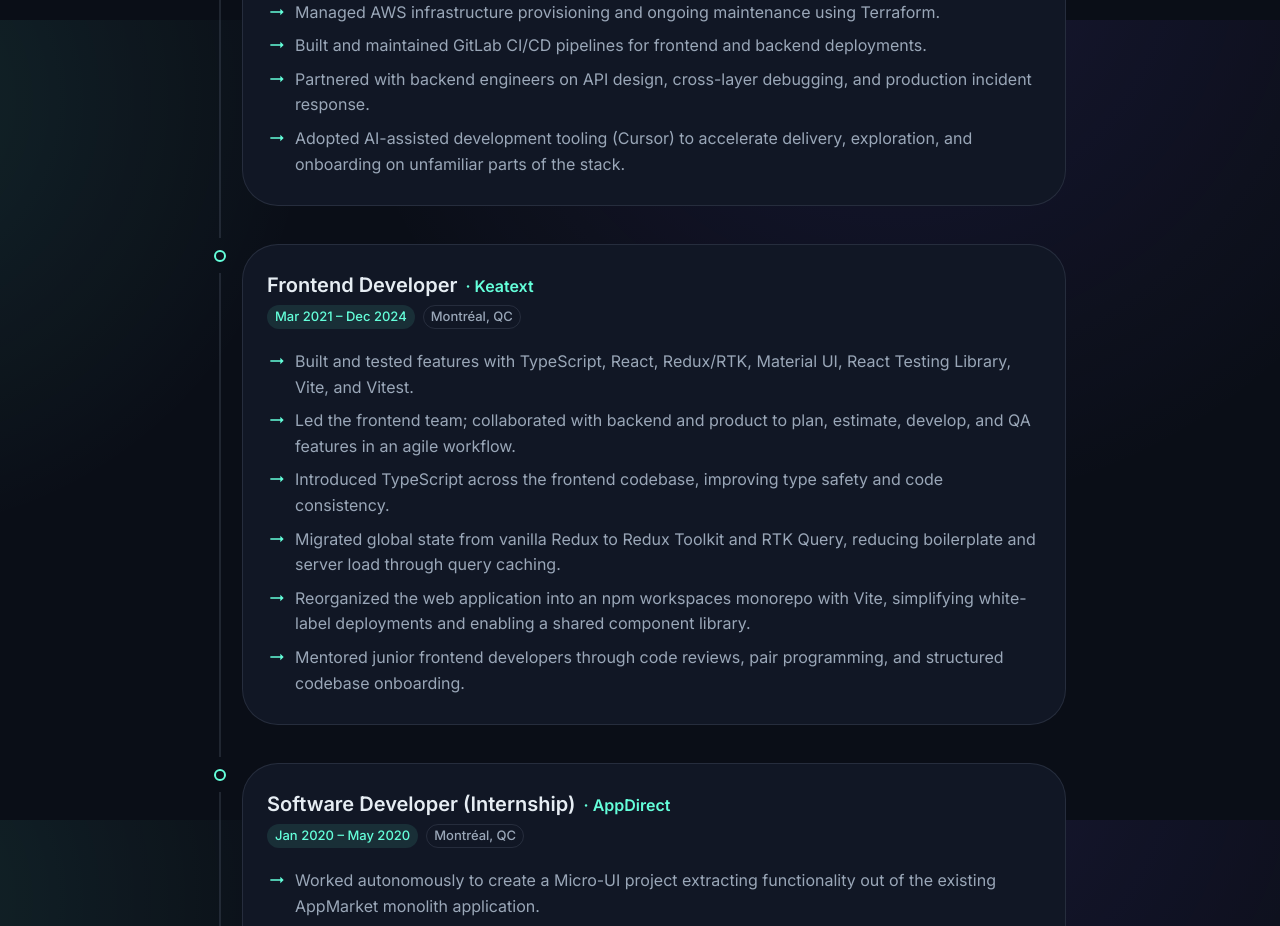
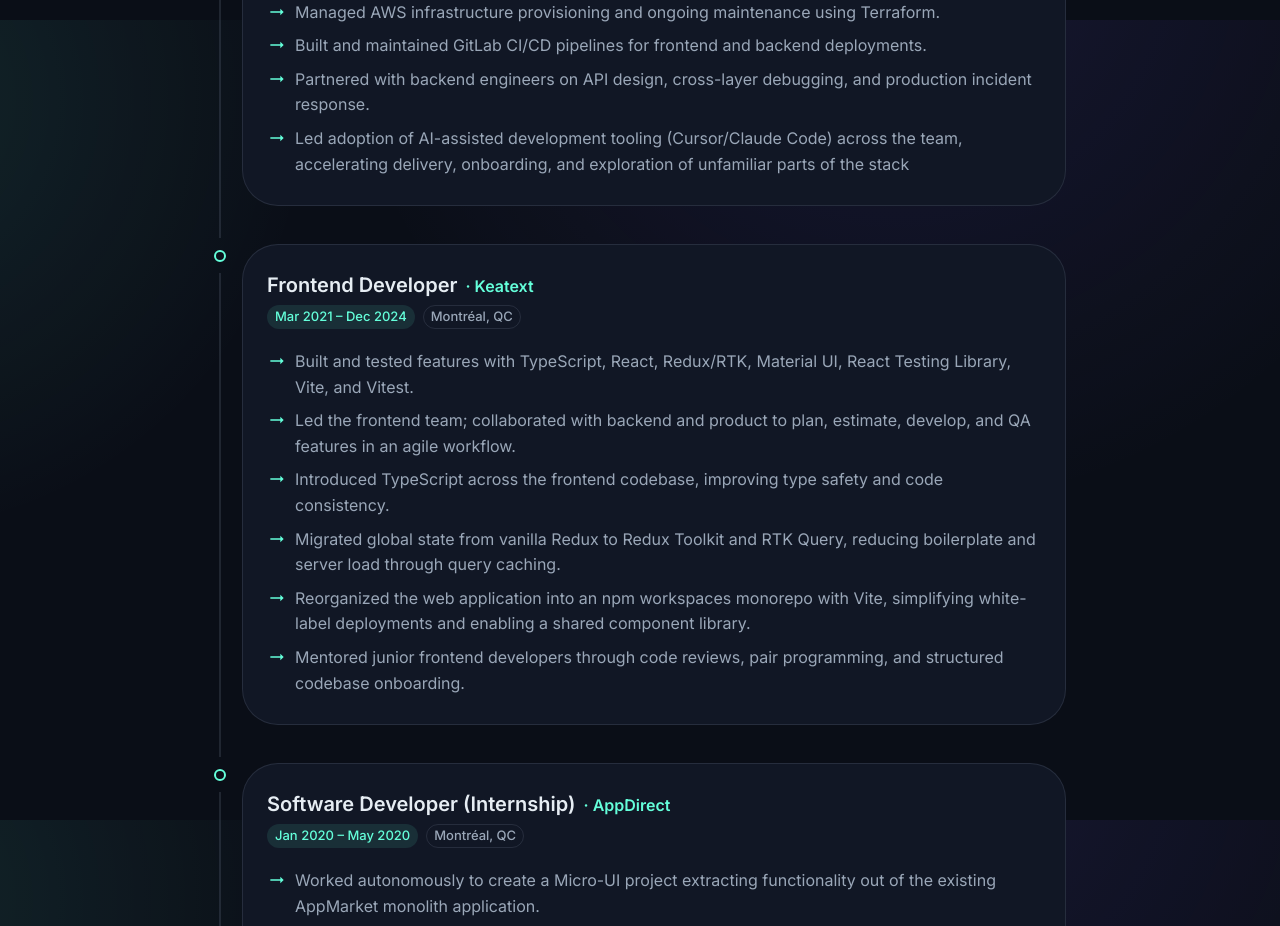
Before and after one commit to ArunrajAdlee/arunrajadlee.github.io, a React (Vite) app: page / in a window 1280 px wide. Shown: the part 2380-3306 px from the top of the page. Built offline with nearby package versions, Linux system fonts and the light colour scheme.

Commit message:
Update resume bullet

```diff
--- a/src/data/resume.ts
+++ b/src/data/resume.ts
@@ -71,7 +71,7 @@ const resume: Resume = {
         'Managed AWS infrastructure provisioning and ongoing maintenance using Terraform.',
         'Built and maintained GitLab CI/CD pipelines for frontend and backend deployments.',
         'Partnered with backend engineers on API design, cross-layer debugging, and production incident response.',
-        'Adopted AI-assisted development tooling (Cursor) to accelerate delivery, exploration, and onboarding on unfamiliar parts of the stack.',
+        'Led adoption of AI-assisted development tooling (Cursor/Claude Code) across the team, accelerating delivery, onboarding, and exploration of unfamiliar parts of the stack',
       ],
     },
     {
```
